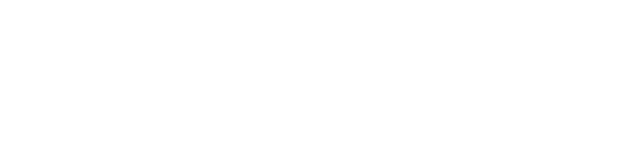
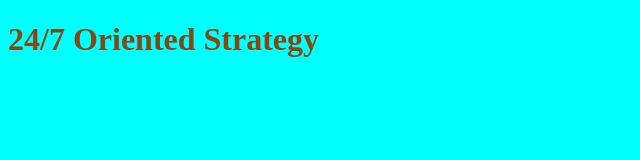
Before and after one commit to ikaera/Phrase-o-matic, a plain HTML site: page index.html in a window 1280 px wide. Shown: the whole page, without its empty margins (0-640 px from the left). Drawn offline with Linux system fonts and the light colour scheme.

Commit message:
added script.js and style.css files

```diff
--- a/index.html
+++ b/index.html
@@ -3,21 +3,10 @@
 <head>
   <meta charset="utf-8">
   <title>Phrase-o-matic</title>
-  <script>
-    function makePhrases() {
-      var words1 = ["24/7", "multi-tier", "30,000 foot", "B-to-B", "win-win"];
-      var words2 = ["empowered", "value-added", "oriented", "focused", "aligned"];
-      var words3 = ["process", "solution", "tipping-point", "strategy", "vision"];
-
-      var rand1 = Math.floor(Math.random() * words1.length);
-      var rand2 = Math.floor(Math.random() * words2.length);
-      var rand3 = Math.floor(Math.random() * words3.length);
-
-      var phrase = words1[rand1] + " " + words2[rand2] + " " + words3[rand3];
-      alert(phrase);
-    }
-    makePhrases();
-  </script>
+  <link rel="stylesheet" href="/style.css"
 </head>
-<body></body>
+<body>
+  <h1></h1>
+  <script src="/script.js"></script>
+</body>
 </html>
--- /dev/null
+++ b/script.js
@@ -0,0 +1,16 @@
+function makePhrases() {
+    var words1 = ["24/7", "Multi-Tier", "30,000 Foot", "B-to-B", "Win-Win"];
+    var words2 = ["Empowered", "Value-Sdded", "Oriented", "Focused", "Aligned"];
+    var words3 = ["Process", "Solution", "Tipping-Point", "Strategy", "Vision"];
+
+    var rand1 = Math.floor(Math.random() * words1.length);
+    var rand2 = Math.floor(Math.random() * words2.length);
+    var rand3 = Math.floor(Math.random() * words3.length);
+
+    var phrase = words1[rand1] + " " + words2[rand2] + " " + words3[rand3];
+    // alert(phrase);
+    let header = document.querySelector('h1');
+    header.textContent = phrase;
+    body.append(header);
+  }
+  makePhrases();
--- /dev/null
+++ b/style.css
@@ -0,0 +1,7 @@
+body {
+    background-color:aqua;
+}
+
+h1 {
+    color: saddlebrown;
+}
```
